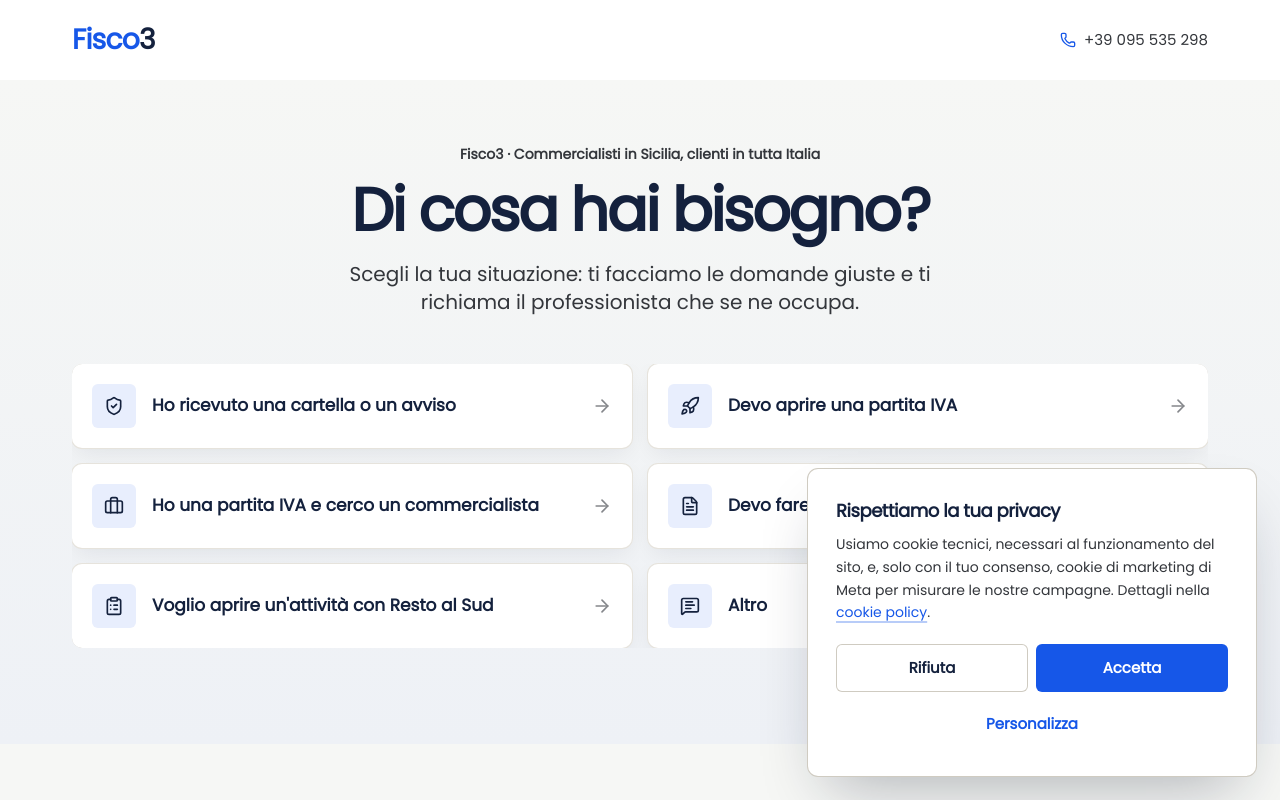
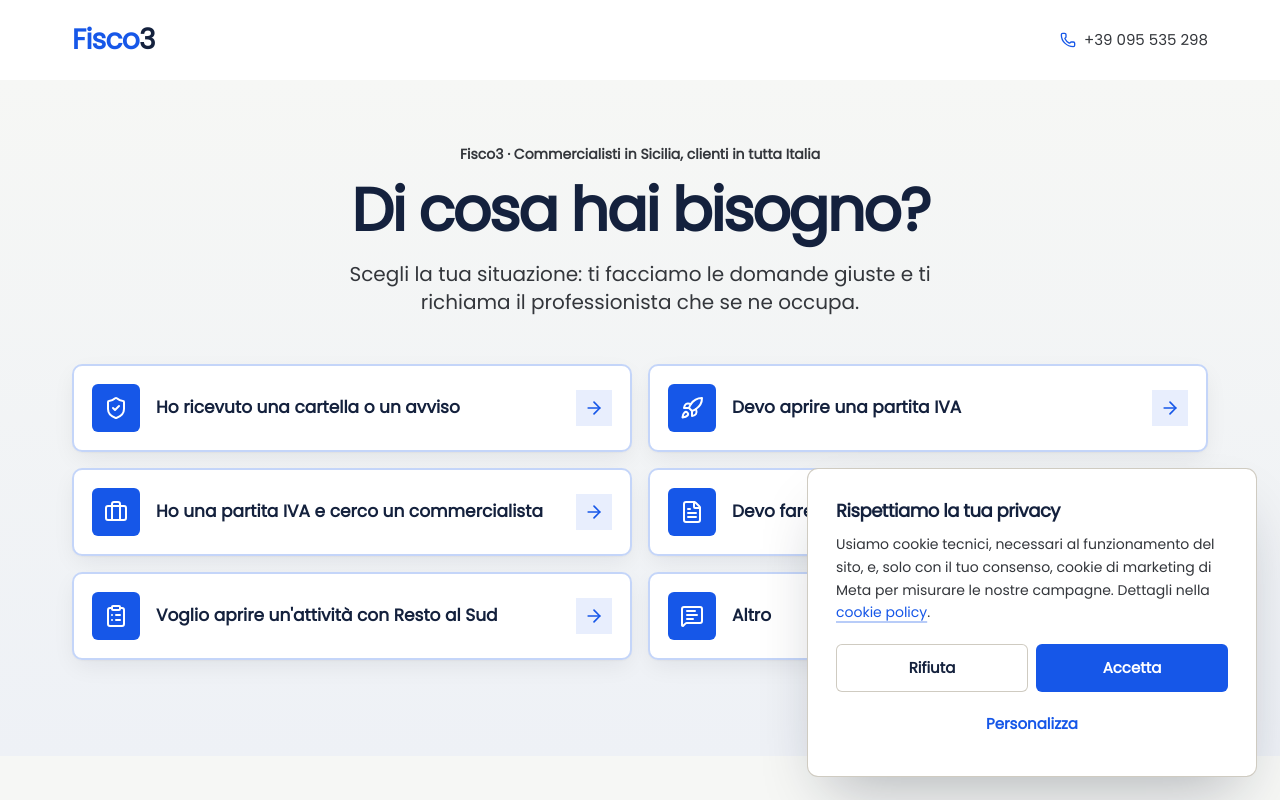
Before and after one commit to andreagaetanoscardaci04-cpu/Fisco3, a React (Vite) app: page /analisi-gratuita in a window 1280 px wide. Shown: the top 800 px of the page. Built offline with nearby package versions, Linux system fonts and the light colour scheme.

Commit message:
/analisi-gratuita: pulsanti delle situazioni più evidenti
Schede-pulsante in blu Fisco3 (icona piena, bordo, freccia) che al
passaggio o al tocco si riempiono di blu.

Co-Authored-By: Claude Opus 5.5 <noreply@anthropic.com>

```diff
--- a/src/components/SituationFlow.jsx
+++ b/src/components/SituationFlow.jsx
@@ -56,9 +56,11 @@ function StepHeader({ step, onBack, backLabel }) {
   );
 }
 
+// Le sei situazioni sono il primo clic della pagina: schede-pulsante in blu
+// Fisco3, che al passaggio (o al tocco) si riempiono di blu
 function Choices({ onChoose }) {
   return (
-    <ul className={`${CARD} grid divide-y divide-pietra overflow-hidden md:grid-cols-2 md:gap-4 md:divide-y-0 md:bg-transparent md:shadow-none md:ring-0`}>
+    <ul className="grid gap-3 md:grid-cols-2 md:gap-4">
       {SITUATION_FLOWS.map((flow) => {
         const Icon = ICONS[flow.slug];
         return (
@@ -66,18 +68,17 @@ function Choices({ onChoose }) {
             <button
               type="button"
               onClick={() => onChoose(flow.slug)}
-              className="group flex h-full w-full items-center gap-4 px-5 py-4 text-left transition-colors hover:bg-carta md:rounded-lg md:bg-white md:p-5 md:shadow-card md:ring-1 md:ring-pietra md:hover:bg-white md:hover:ring-fisco"
+              className="group flex h-full w-full items-center gap-4 rounded-lg bg-white p-4 text-left shadow-card ring-2 ring-inset ring-fisco/25 transition duration-200 hover:-translate-y-0.5 hover:bg-fisco hover:shadow-elevated hover:ring-fisco focus-visible:outline-none focus-visible:ring-4 focus-visible:ring-fisco/50 active:translate-y-0 active:bg-fisco-hover md:p-5"
             >
-              <span className="flex h-11 w-11 shrink-0 items-center justify-center rounded-md bg-fisco-tenue text-inchiostro transition-colors group-hover:bg-inchiostro group-hover:text-white">
-                <Icon aria-hidden="true" className="h-5 w-5" />
+              <span className="flex h-12 w-12 shrink-0 items-center justify-center rounded-md bg-fisco text-white transition-colors duration-200 group-hover:bg-white group-hover:text-fisco group-active:bg-white group-active:text-fisco">
+                <Icon aria-hidden="true" className="h-6 w-6" />
               </span>
-              <span className="flex-1 font-semibold leading-snug text-inchiostro">
+              <span className="flex-1 text-[17px] font-semibold leading-snug text-inchiostro transition-colors duration-200 group-hover:text-white group-active:text-white">
                 {flow.choice}
               </span>
-              <ArrowRight
-                aria-hidden="true"
-                className="h-5 w-5 shrink-0 text-grafite transition-colors group-hover:text-fisco"
-              />
+              <span className="flex h-9 w-9 shrink-0 items-center justify-center rounded-full bg-fisco-tenue text-fisco transition duration-200 group-hover:translate-x-0.5 group-hover:bg-white group-active:bg-white">
+                <ArrowRight aria-hidden="true" className="h-5 w-5" />
+              </span>
             </button>
           </li>
         );
```
